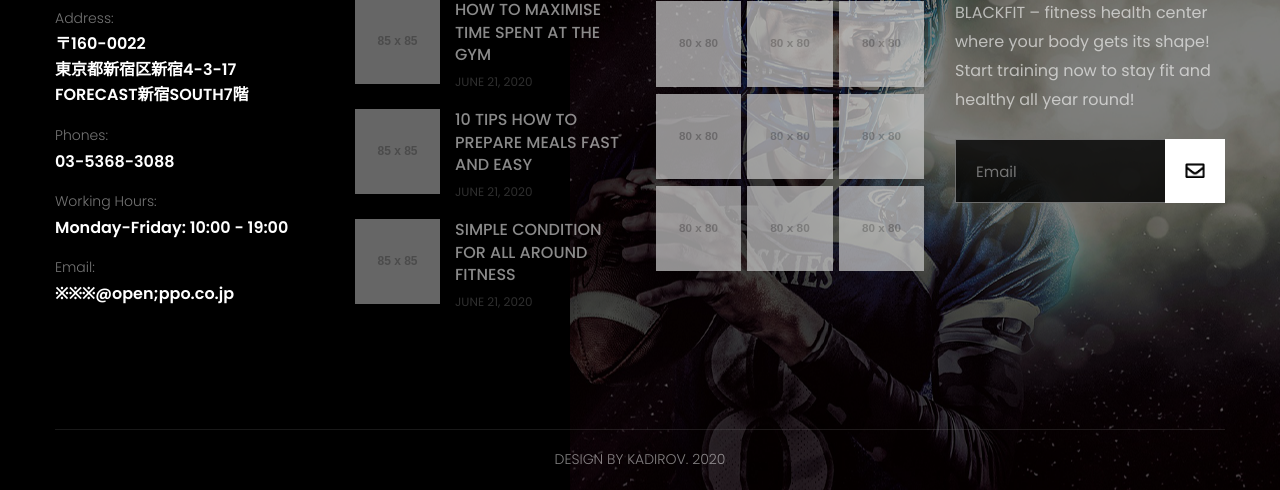
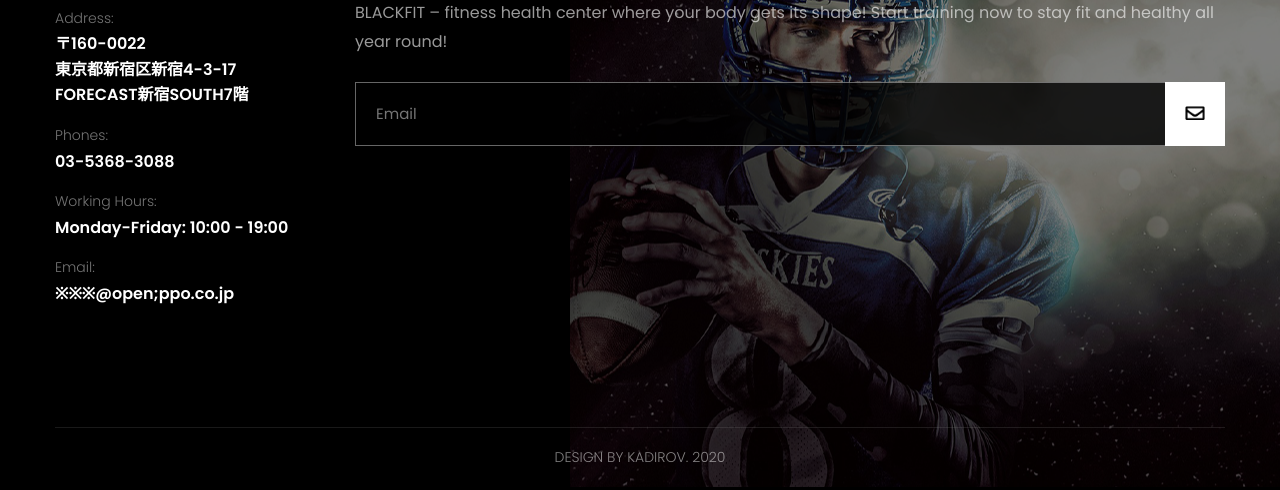
Before and after one commit to nak-244/2021athlete, a plain HTML site: page docs/index.html in a window 1280 px wide. Shown: the part 3848-4338 px from the top of the page. Drawn offline with Linux system fonts and the light colour scheme; placeholder pictures from the web are drawn by us; files whose address does not match are found by name.

Commit message:
Update index.html

```diff
--- a/docs/index.html
+++ b/docs/index.html
@@ -500,11 +500,11 @@
           <div class="row clearfix">
 
             <!-- Big Column -->
-            <div class="big-column col-lg-6 col-md-12 col-sm-12">
+            <div class="big-column col-lg-3 col-md-12 col-sm-12">
               <div class="row clearfix">
 
                 <!--Footer Column-->
-                <div class="footer-column col-lg-6 col-md-6 col-sm-12">
+                <div class="footer-column col-lg-12 col-md-12 col-sm-12">
                   <div class="footer-widget logo-widget">
                     <div class="logo">
                       <a href="index.html"><img src="assets/img/logo.png" alt="" /></a>
@@ -524,85 +524,17 @@
                   </div>
                 </div>
 
-                <!--Footer Column-->
-                <div class="footer-column col-lg-6 col-md-6 col-sm-12">
-                  <div class="footer-widget news-widget">
-                    <h6>BLOG POSTS</h6>
-                    <div class="widget-content">
-
-                      <div class="post">
-                        <div class="thumb"><a href="blog-single.html"><img src="https://via.placeholder.com/85x85" alt=""></a></div>
-                        <h5><a href="blog-single.html">HOW TO MAXIMISE TIME SPENT AT THE GYM</a></h5>
-                        <span class="date">JUNE 21, 2020</span>
-                      </div>
-
-                      <div class="post">
-                        <div class="thumb"><a href="blog-single.html"><img src="https://via.placeholder.com/85x85" alt=""></a></div>
-                        <h5><a href="blog-single.html">10 TIPS HOW TO PREPARE MEALS FAST AND EASY</a></h5>
-                        <span class="date">JUNE 21, 2020</span>
-                      </div>
-
-                      <div class="post">
-                        <div class="thumb"><a href="blog-single.html"><img src="https://via.placeholder.com/85x85" alt=""></a></div>
-                        <h5><a href="blog-single.html">SIMPLE CONDITION FOR ALL AROUND FITNESS</a></h5>
-                        <span class="date">JUNE 21, 2020</span>
-                      </div>
-
-                    </div>
-                  </div>
-                </div>
-
               </div>
             </div>
 
             <!-- Big Column -->
-            <div class="big-column col-lg-6 col-md-12 col-sm-12">
+            <div class="big-column col-lg-9 col-md-12 col-sm-12">
               <div class="row clearfix">
 
-                <!-- Footer Column -->
-                <div class="footer-column col-lg-6 col-md-6 col-sm-12">
-                  <div class="footer-widget gallery-widget">
-                    <h6>Instagram</h6>
-                    <div class="widget-content">
-
-                      <div class="images-outer clearfix">
-                        <!--Image Box-->
-                        <figure class="image-box"><a href="https://via.placeholder.com/320x320" class="lightbox-image" data-fancybox="footer-gallery" title="Image Title Here" data-fancybox-group="footer-gallery"><img
-                              src="https://via.placeholder.com/80x80" alt=""></a></figure>
-                        <!--Image Box-->
-                        <figure class="image-box"><a href="https://via.placeholder.com/320x320" class="lightbox-image" data-fancybox="footer-gallery" title="Image Title Here" data-fancybox-group="footer-gallery"><img
-                              src="https://via.placeholder.com/80x80" alt=""></a></figure>
-                        <!--Image Box-->
-                        <figure class="image-box"><a href="https://via.placeholder.com/320x320" class="lightbox-image" data-fancybox="footer-gallery" title="Image Title Here" data-fancybox-group="footer-gallery"><img
-                              src="https://via.placeholder.com/80x80" alt=""></a></figure>
-                        <!--Image Box-->
-                        <figure class="image-box"><a href="https://via.placeholder.com/320x320" class="lightbox-image" data-fancybox="footer-gallery" title="Image Title Here" data-fancybox-group="footer-gallery"><img
-                              src="https://via.placeholder.com/80x80" alt=""></a></figure>
-                        <!--Image Box-->
-                        <figure class="image-box"><a href="https://via.placeholder.com/320x320" class="lightbox-image" data-fancybox="footer-gallery" title="Image Title Here" data-fancybox-group="footer-gallery"><img
-                              src="https://via.placeholder.com/80x80" alt=""></a></figure>
-                        <!--Image Box-->
-                        <figure class="image-box"><a href="https://via.placeholder.com/320x320" class="lightbox-image" data-fancybox="footer-gallery" title="Image Title Here" data-fancybox-group="footer-gallery"><img
-                              src="https://via.placeholder.com/80x80" alt=""></a></figure>
-                        <!--Image Box-->
-                        <figure class="image-box"><a href="https://via.placeholder.com/320x320" class="lightbox-image" data-fancybox="footer-gallery" title="Image Title Here" data-fancybox-group="footer-gallery"><img
-                              src="https://via.placeholder.com/80x80" alt=""></a></figure>
-                        <!--Image Box-->
-                        <figure class="image-box"><a href="https://via.placeholder.com/320x320" class="lightbox-image" data-fancybox="footer-gallery" title="Image Title Here" data-fancybox-group="footer-gallery"><img
-                              src="https://via.placeholder.com/80x80" alt=""></a></figure>
-                        <!--Image Box-->
-                        <figure class="image-box"><a href="https://via.placeholder.com/320x320" class="lightbox-image" data-fancybox="footer-gallery" title="Image Title Here" data-fancybox-group="footer-gallery"><img
-                              src="https://via.placeholder.com/80x80" alt=""></a></figure>
-                      </div>
-
-                    </div>
-                  </div>
-                </div>
-
                 <!--Footer Column-->
-                <div class="footer-column col-lg-6 col-md-6 col-sm-12">
+                <div class="footer-column col-lg-12 col-md-12 col-sm-12">
                   <div class="footer-widget newsletter-widget">
-                    <h6>Newsletter</h6>
+                    <h6>CONTENTS</h6>
                     <div class="text">BLACKFIT – fitness health center where your body gets its shape! Start training now to stay fit and healthy all year round!</div>
                     <!-- Newsletter Form -->
                     <div class="newsletter-form">
```
